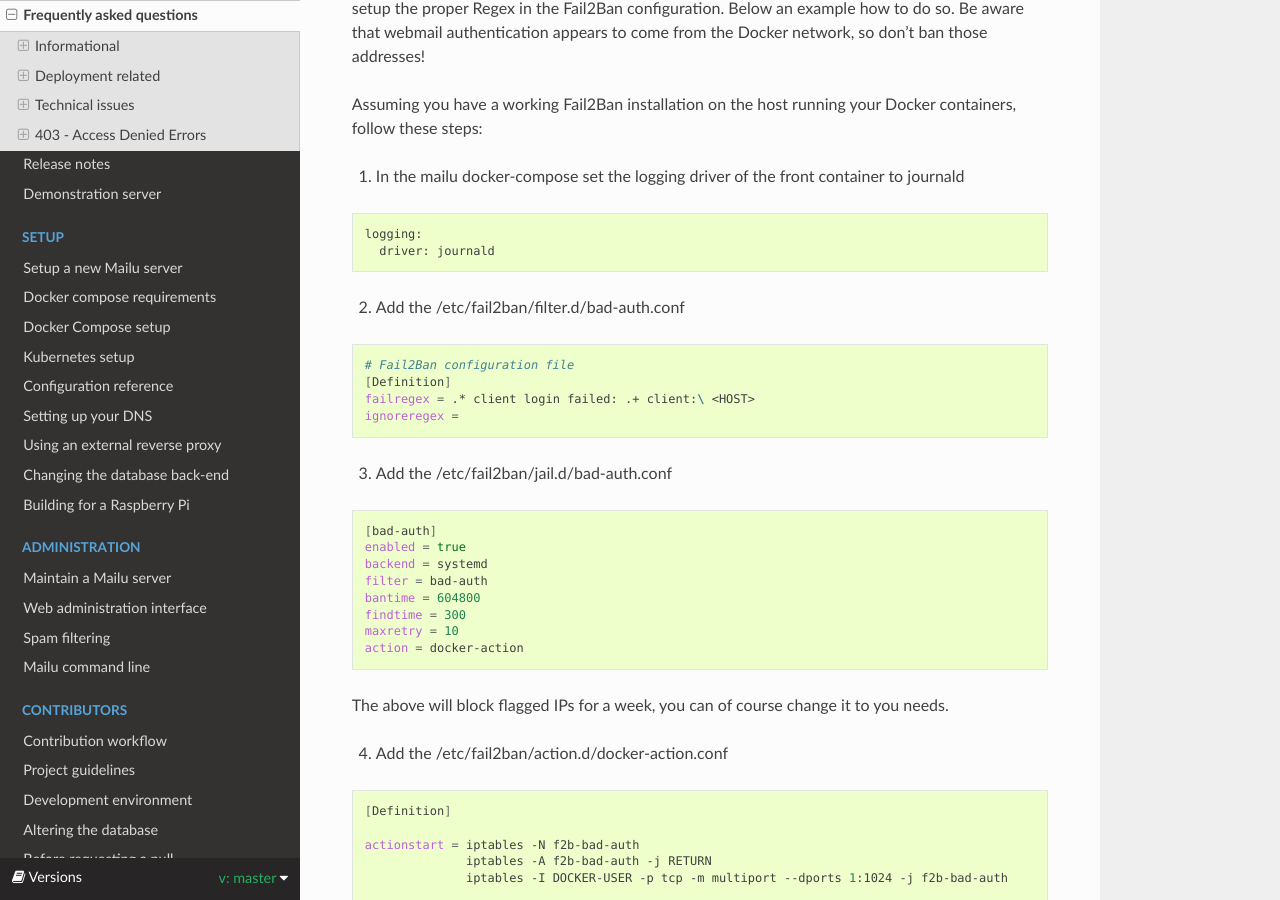
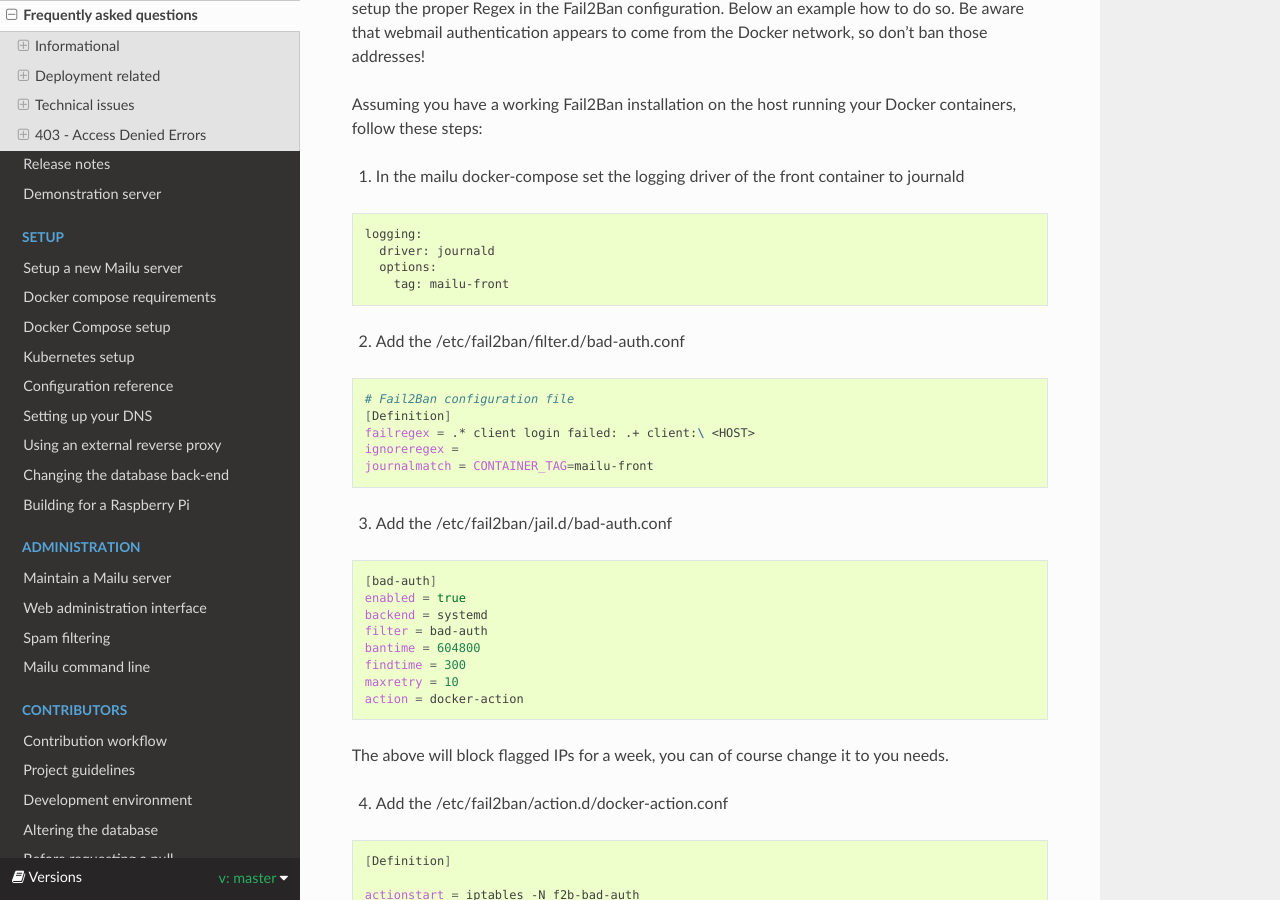
Before and after one commit to Mailu/Mailu, a Sphinx documentation site: the page built from docs/faq.rst, in a window 1280 px wide and 900 px high, scrolled down 9755 px. Built offline with Sphinx 7.4.7 and the Read the Docs theme 2.0.0, drawn with Linux system fonts in a browser that asks for light colours; formulas are drawn with MathJax 3.

Commit message:
Docs: Limit fail2ban matches to front container
Previously fail2ban matched against all journal entries. This patch
adds a tag to the logdriver and fail2ban filter documentation that
limits the matches to entries from the front container

```diff
--- a/docs/faq.rst
+++ b/docs/faq.rst
@@ -497,6 +497,8 @@ follow these steps:
 
   logging:
     driver: journald
+    options:
+      tag: mailu-front
 
 2. Add the /etc/fail2ban/filter.d/bad-auth.conf
 
@@ -506,6 +508,7 @@ follow these steps:
   [Definition]
   failregex = .* client login failed: .+ client:\ <HOST>
   ignoreregex =
+  journalmatch = CONTAINER_TAG=mailu-front
 
 3. Add the /etc/fail2ban/jail.d/bad-auth.conf
 
```
